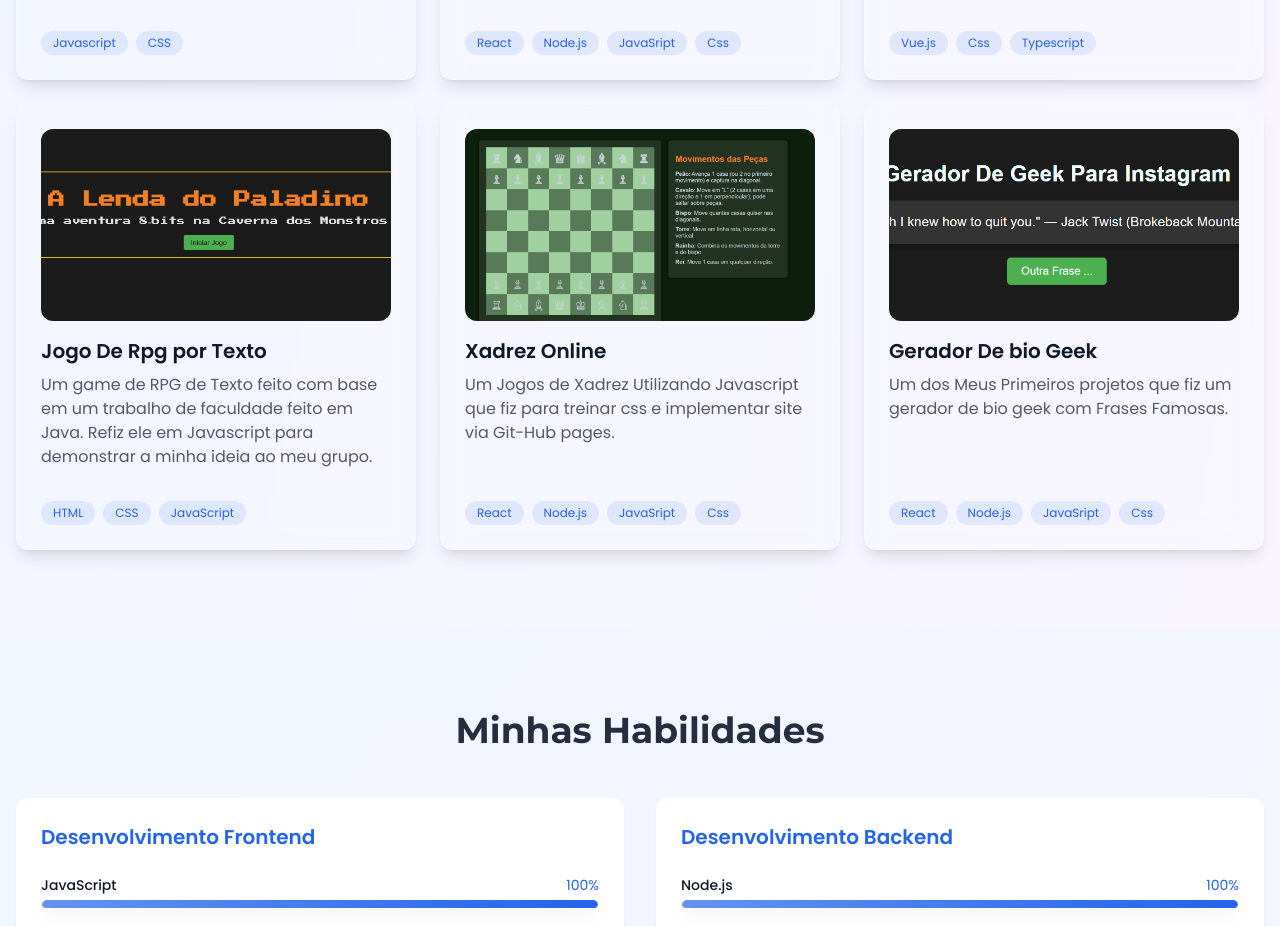
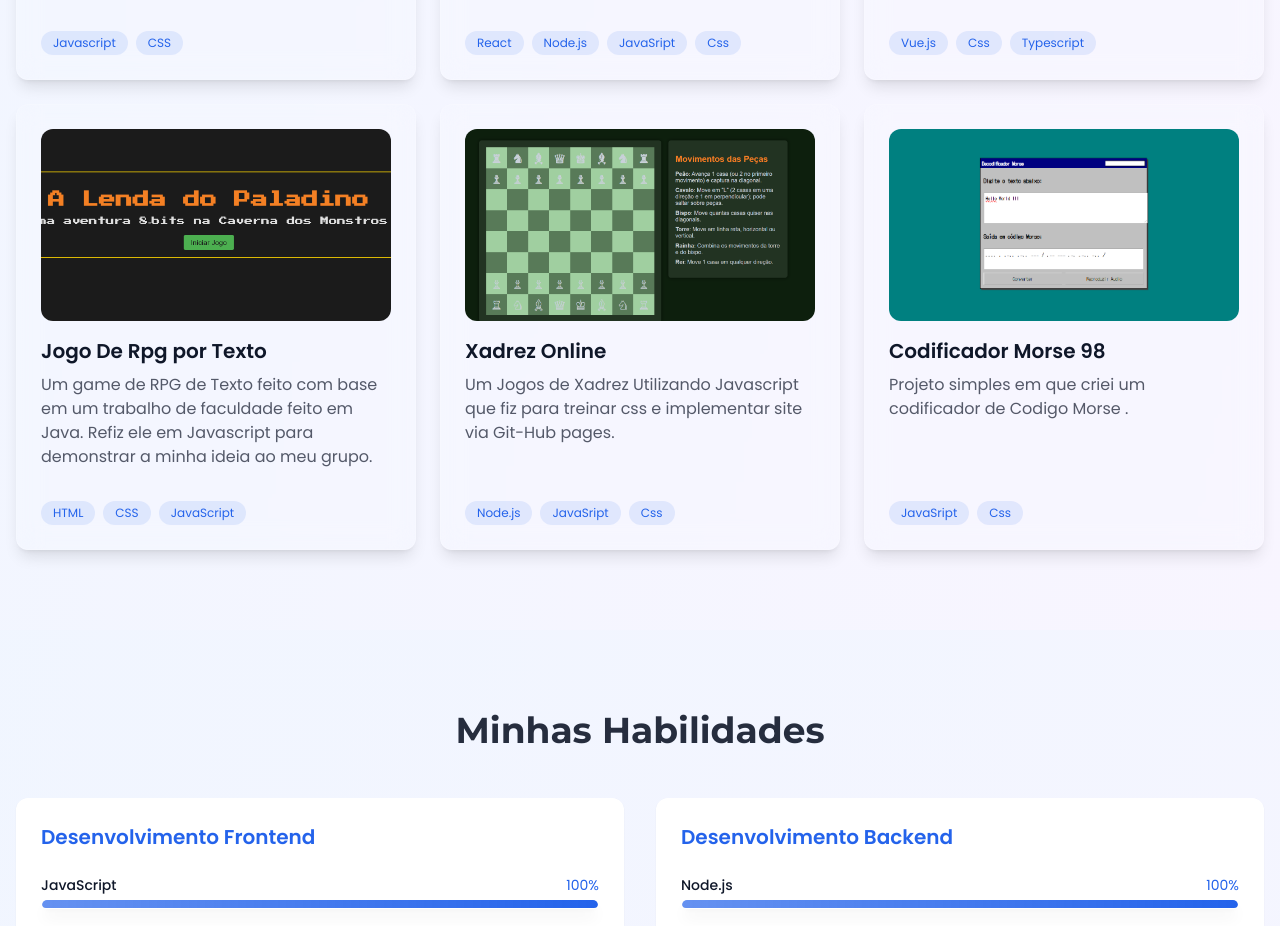
Before and after one commit to vitto2099/portifolio, a React (Vite) app: page / in a window 1280 px wide. Shown: the part 3980-4906 px from the top of the page. Built offline with nearby package versions, Linux system fonts and the light colour scheme.

Commit message:
links do github atualizados

```diff
--- a/src/components/ProjectsSection.tsx
+++ b/src/components/ProjectsSection.tsx
@@ -9,7 +9,7 @@ const projects = [
     description: "Recriação do game Classico Tetris com foco em reproduzir algo parecido com o gameboy.",
     technologies: ["Javascript", "CSS"],
     image: "/public/images/tetris.png",
-    github: "https://github.com/vitorkunicki/netflix-clone",
+    github: "https://github.com/vitto2099/CloneTetrisRetro.git",
     live: "#"
   },
   {
@@ -17,7 +17,7 @@ const projects = [
     description: "E-commerce de Jogos geek e retro, com sistema completo de carrinho, pagamentos, ce painel de jogos favoritos.",
     technologies: ["React", "Node.js", "JavaSript", "Css"],
     image: "/public/images/LojaDeGamesRetro.png",
-    github: "https://github.com/vitorkunicki/ecommerce-16bits",
+    github: "https://github.com/vitto2099/lojaretro.git",
     live: "#"
   },
   {
@@ -25,7 +25,7 @@ const projects = [
     description: "Aplicativo de Calculador de Rescição trabalhista feita para treinar typescript e React",
     technologies: ["Vue.js", "Css", "Typescript"],
     image: "/public/images/calculadoraCLT.png",
-    github: "https://github.com/vitorkunicki/gestao-municipal",
+    github: "https://github.com/vitto2099/CalculadoraCLT.git",
     live: "#"
   },
   {
@@ -33,23 +33,23 @@ const projects = [
     description: "Um game de RPG de Texto feito com base em um trabalho de faculdade feito em Java. Refiz ele em Javascript para demonstrar a minha ideia ao meu grupo.",
     technologies: ["HTML", "CSS", "JavaScript"],
     image: "/public/images/rpggame.png",
-    github: "https://github.com/vitorkunicki/clima-app",
+    github: "https://github.com/vitto2099/Jogo-De-Escolhas.git",
     live: "#"
   },
   {
     name: "Xadrez Online",
     description: "Um Jogos de Xadrez Utilizando Javascript que fiz para treinar css e implementar site via Git-Hub pages.",
-    technologies: ["React", "Node.js", "JavaSript", "Css"],
+    technologies: ["Node.js", "JavaSript", "Css"],
     image: "/public/images/Xadrez.png",
-    github: "https://github.com/vitorkunicki/task-manager",
+    github: "https://github.com/vitto2099/Xadrez.git",
     live: "#"
   },
   {
-    name: "Gerador De bio Geek",
-    description: "Um dos Meus Primeiros projetos que fiz um gerador de bio geek com Frases Famosas.",
-    technologies: ["React", "Node.js", "JavaSript", "Css"],
-    image: "/public/images/geradorbio.png",
-    github: "https://github.com/vitorkunicki/erp-system",
+    name: "Codificador Morse 98",
+    description: "Projeto simples em que criei um codificador de Codigo Morse .",
+    technologies: ["JavaSript", "Css"],
+    image: "/public/images/morse.png",
+    github: "https://github.com/vitto2099/codificadormorse.git",
     live: "#"
   }
 ];
```
Also changed, not shown: public/images/morse.png (added).
